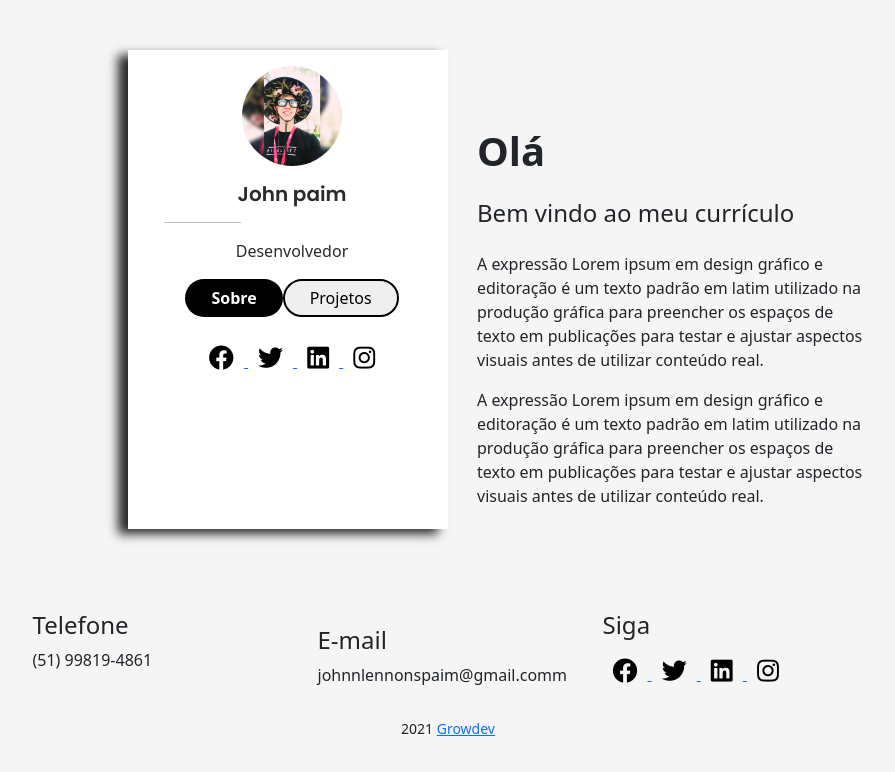
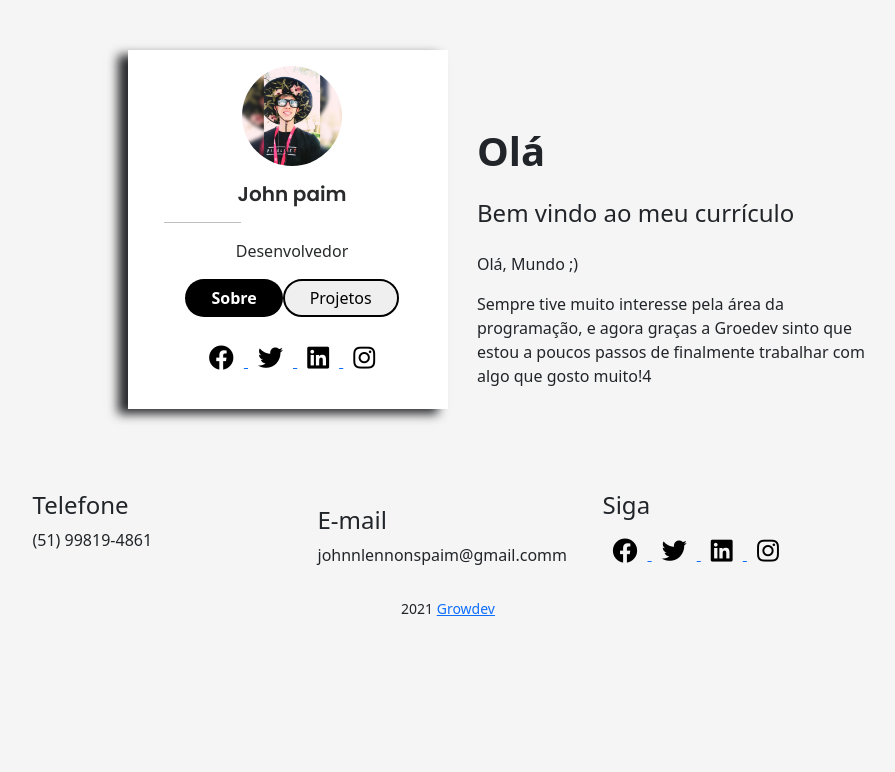
Before and after one commit to JohnPaim/aula-bootstrap, a plain HTML site: page htmlss/index.html in a window 1280 px wide. Shown: the whole page, without its empty margins (192-1087 px from the left). Drawn offline with Linux system fonts and the light colour scheme.

Commit message:
alterei sobre

```diff
--- a/htmlss/index.html
+++ b/htmlss/index.html
@@ -55,14 +55,11 @@
                     <h1 class="title-text">Olá</h1>
                     <h4 class="title-subtitle">Bem vindo ao meu currículo</h4>
                     <p>
-                        A expressão Lorem ipsum em design gráfico e editoração é um texto padrão em latim utilizado na
-                        produção gráfica para preencher os espaços de texto em publicações para testar e ajustar
-                        aspectos visuais antes de utilizar conteúdo real.
+                        Olá, Mundo ;)
                     </p>
                     <p>
-                        A expressão Lorem ipsum em design gráfico e editoração é um texto padrão em latim utilizado na
-                        produção gráfica para preencher os espaços de texto em publicações para testar e ajustar
-                        aspectos visuais antes de utilizar conteúdo real.
+                        Sempre tive muito interesse pela área da programação, e agora graças a Groedev sinto que estou a
+                        poucos passos de finalmente trabalhar com algo que gosto muito!4
                     </p>
                 </div>
 
```
